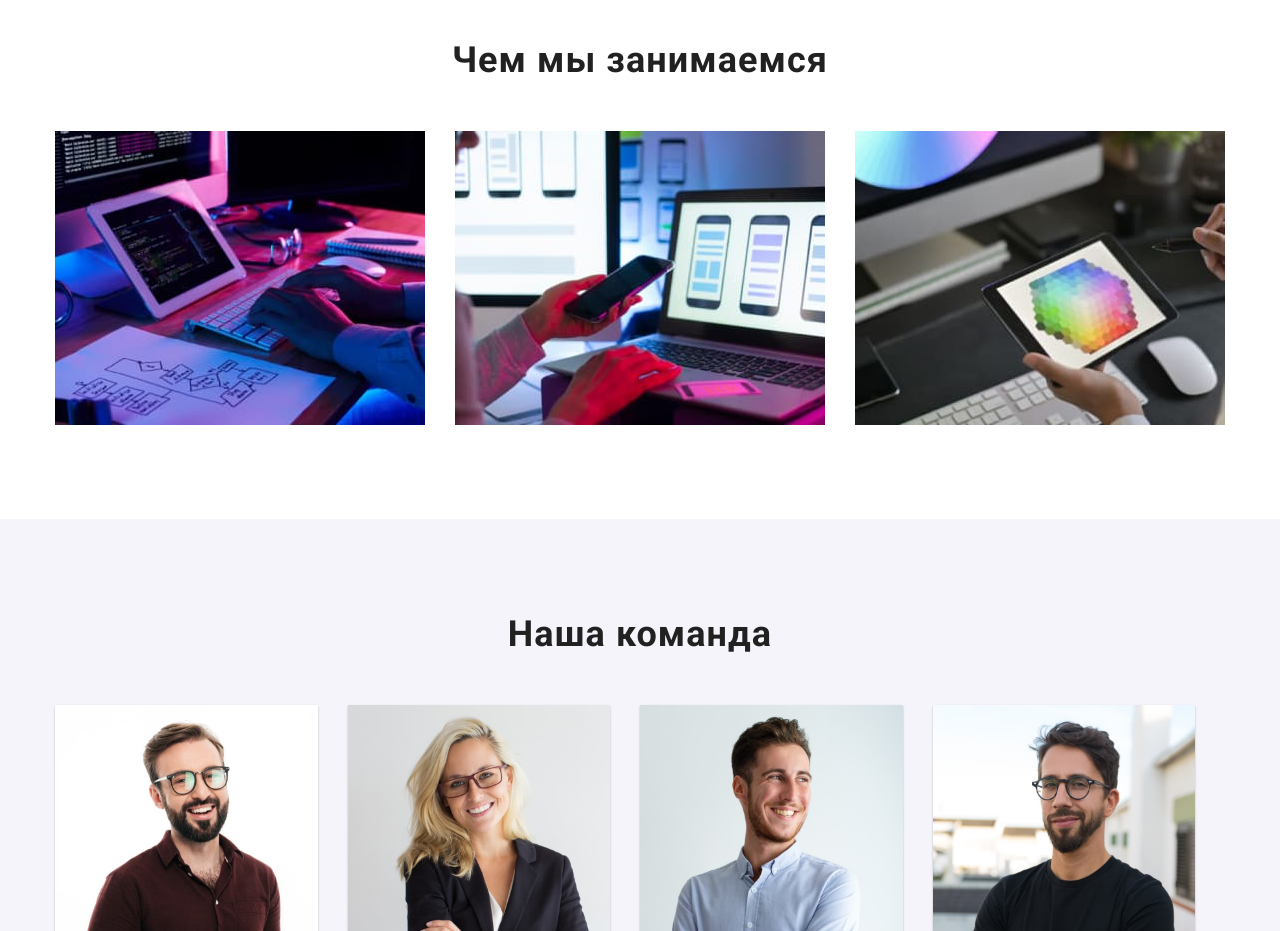
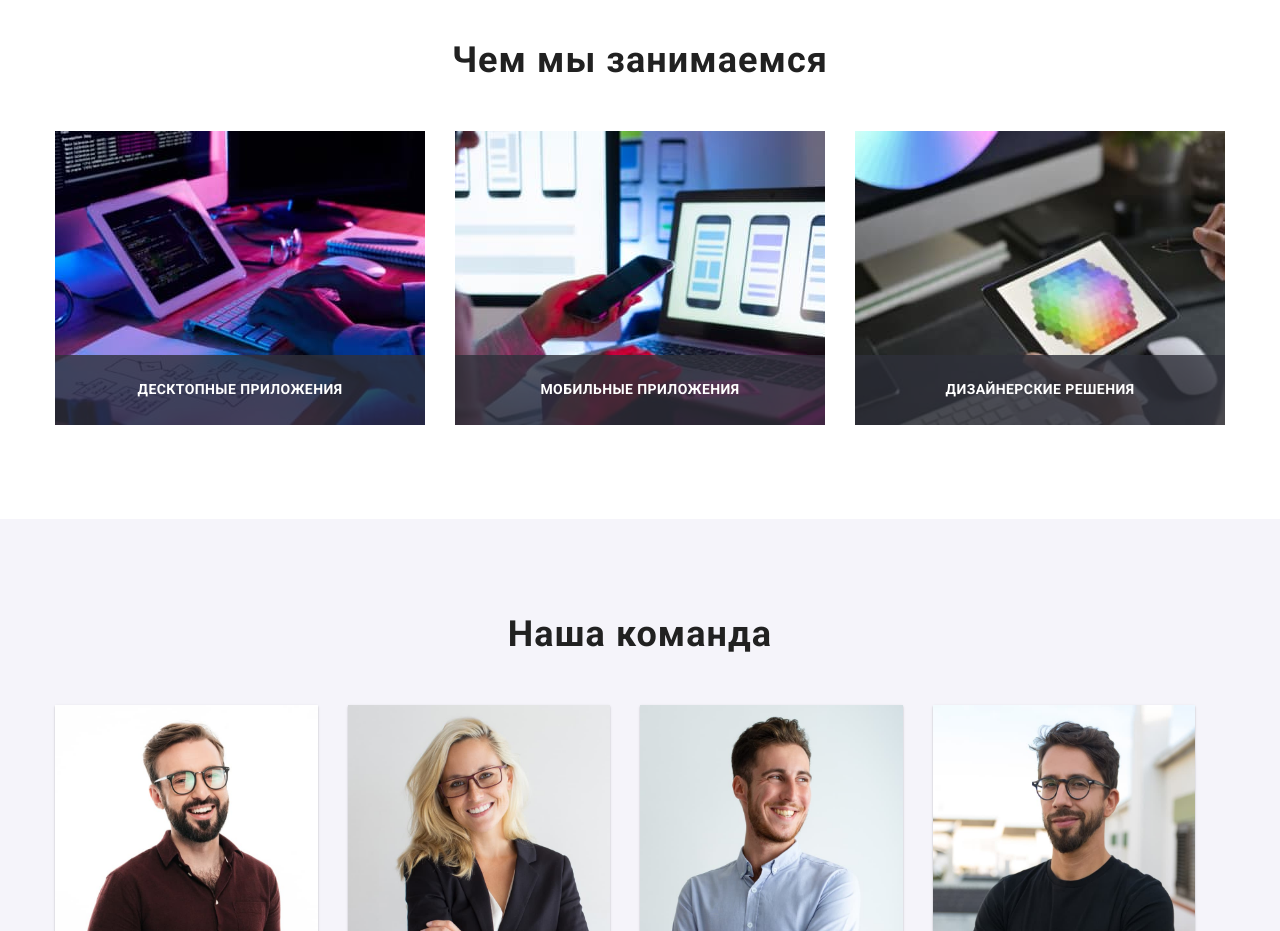
Before and after one commit to ChristianRC007/goit-markup-hw-05, a plain HTML site: page index.html in a window 1280 px wide. Shown: the part 1080-2011 px from the top of the page. Drawn offline with Linux system fonts and the light colour scheme.

Commit message:
Позиционирует текст в секции Чем мы занимаемся поверх изображения

```diff
--- a/css/style.css
+++ b/css/style.css
@@ -280,6 +280,32 @@ img {
 
 .work-list-item:not(:last-child) {
   margin-right: 30px;
+}
+
+.work-list-item {
+  position: relative;
+}
+
+.work-list-overlay {
+  position: absolute;
+  bottom: 0;
+  left: 0;
+  display: flex;
+  justify-content: center;
+  align-items: center;
+  width: 100%;
+  height: 70px;
+  background-color: rgba(47, 48, 58, 0.8);
+}
+
+.work-thumb-text {
+  font-weight: 700;
+  font-size: 14px;
+  line-height: 1.14;
+  letter-spacing: 0.03em;
+  text-transform: uppercase;
+
+  color: var(--main-white-color);
 }
 
 /* Team */
--- a/index.html
+++ b/index.html
@@ -132,6 +132,9 @@
                 height="294"
                 alt="Рабочее место программиста1"
               />
+              <div class="work-list-overlay">
+                <p class="work-thumb-text">Десктопные приложения</p>
+              </div>
             </li>
             <li class="work-list-item">
               <img
@@ -140,6 +143,9 @@
                 height="294"
                 alt="Рабочее место программиста2"
               />
+              <div class="work-list-overlay">
+                <p class="work-thumb-text">Мобильные приложения</p>
+              </div>
             </li>
             <li class="work-list-item">
               <img
@@ -148,6 +154,9 @@
                 height="294"
                 alt="Рабочее место программиста3"
               />
+              <div class="work-list-overlay">
+                <p class="work-thumb-text">Дизайнерские решения</p>
+              </div>
             </li>
           </ul>
         </div>
```
